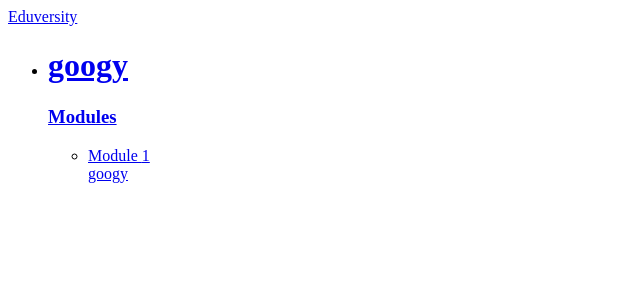
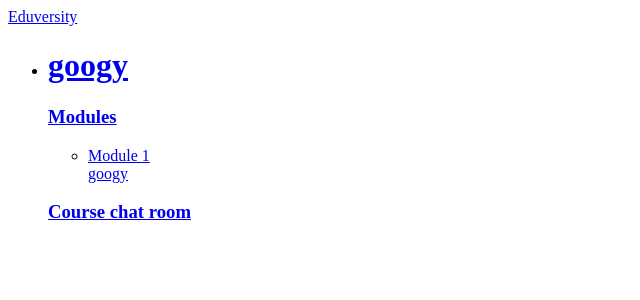
Before and after one commit to ayosamobitade/E-Learning-Course-Website, a Django app: page /students/course/4 in a window 1280 px wide. Shown: the top 300 px of the page, without its empty margins (0-640 px from the left). Run offline with Django 4.2, Linux system fonts and the light colour scheme; a user stored in the database is signed in; data comes from the database, SQL or seed files in the repository; some libraries are stand-ins or nearby versions.

Commit message:
some updates

```diff
--- a/students/templates/students/course/detail.html
+++ b/students/templates/students/course/detail.html
@@ -25,6 +25,10 @@
         <li> No modules yet.</li>
         {% endfor %}
     </ul>
+
+    <h3>
+        <a href="{% url "chat:course_chat_room" object.id %}">Course chat room</a>
+    </h3>
 </div>
 <div class="module">
     {% for content in module.contents.all %}
```
